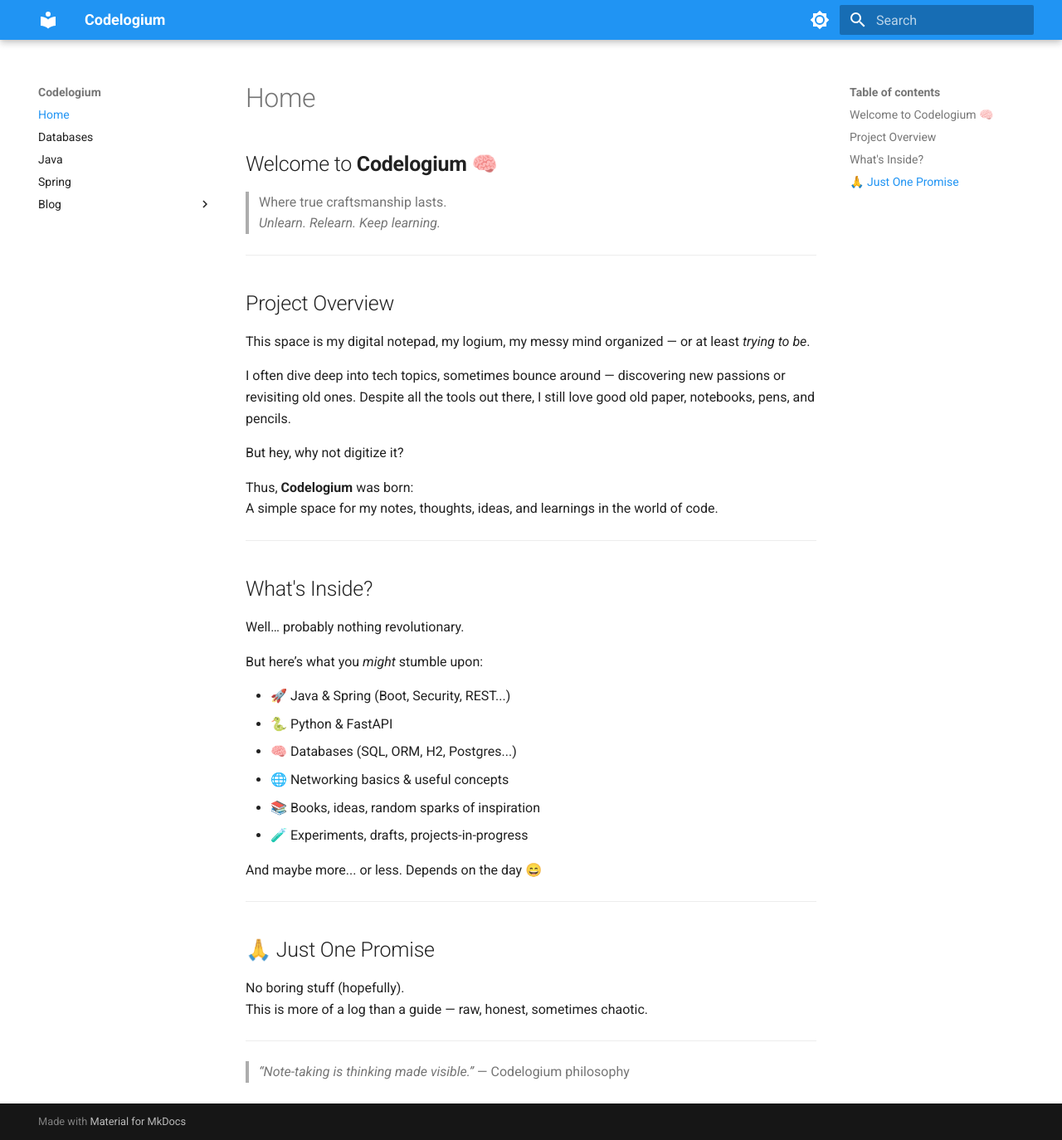
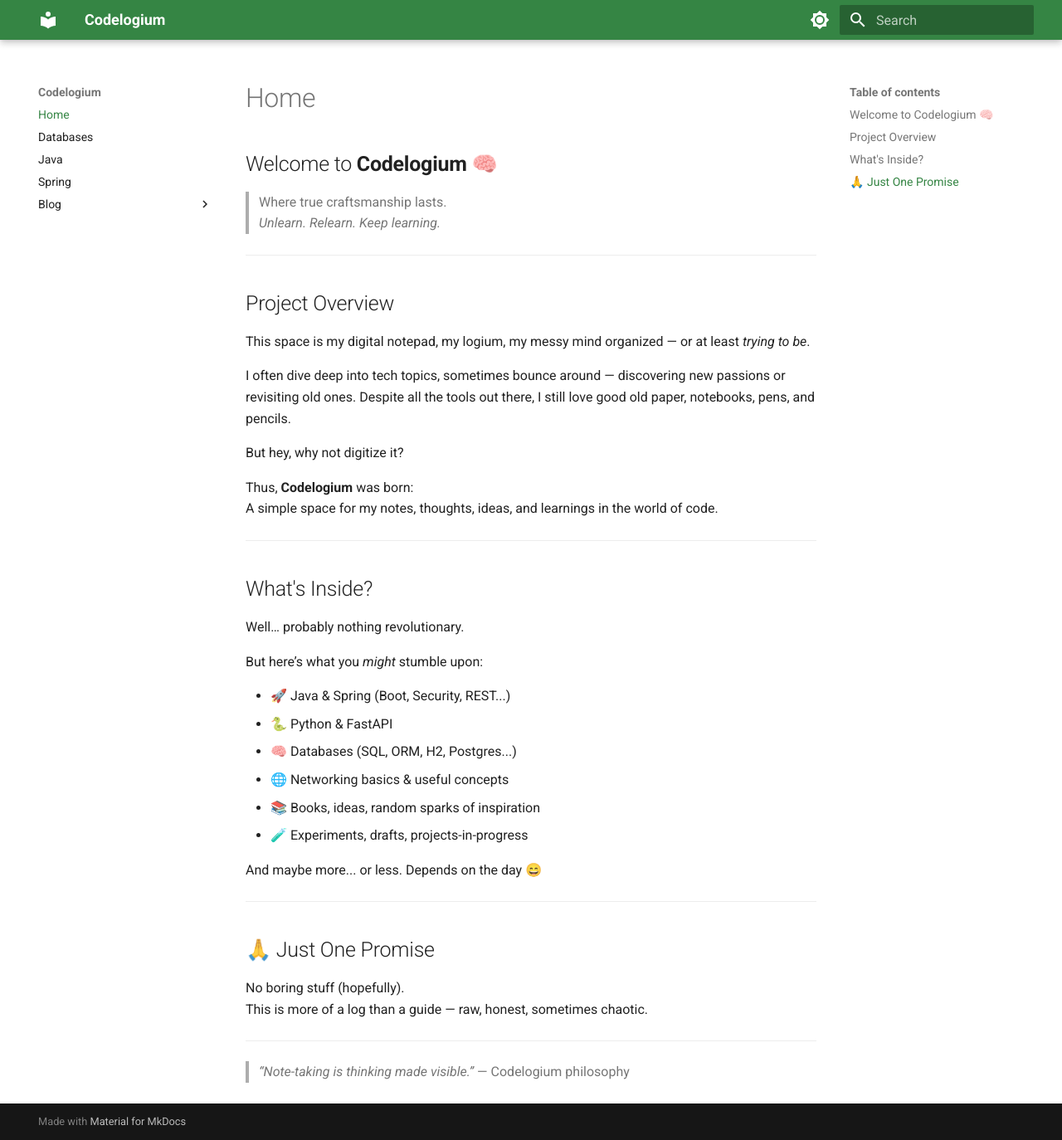
Before and after one commit to codelogium/codelogium.github.io, an MkDocs documentation site: the page built from docs/index.md, in a window 1280 px wide and 1374 px high. Shown: the whole window at 83% size. Built offline with MkDocs 1.6.1 and Material for MkDocs 9.7.7, drawn with Linux system fonts in a browser that asks for light colours.

Commit message:
feat: custom css

```diff
--- /dev/null
+++ b/docs/stylesheets/extra.css
@@ -0,0 +1,6 @@
+:root  > * {
+    --md-primary-fg-color:        #358544;
+    --md-primary-fg-color--light: #CCE0D0;
+    --md-primary-fg-color--dark:  #35856C;
+
+  }
--- a/mkdocs.yml
+++ b/mkdocs.yml
@@ -2,17 +2,19 @@ site_name: Codelogium
 site_url: https://codelogium.github.io
 theme:
   name: material
+  language: en
   palette:
+
     # Palette toggle for light mode
     - scheme: default
-      primary: blue
+      primary: custom
       toggle:
         icon: material/brightness-7
         name: Switch to dark mode
 
     # Palette toggle for dark mode
     - scheme: slate
-      primary: blue
+      primary: custom
       toggle:
         icon: material/brightness-4
         name: Switch to light mode
@@ -30,7 +32,8 @@ theme:
     toc.follow
     toc.integrate
     navigation.top
-
+extra_css:
+  - stylesheets/extra.css
 plugins:
   - search:
   - blog:
```
